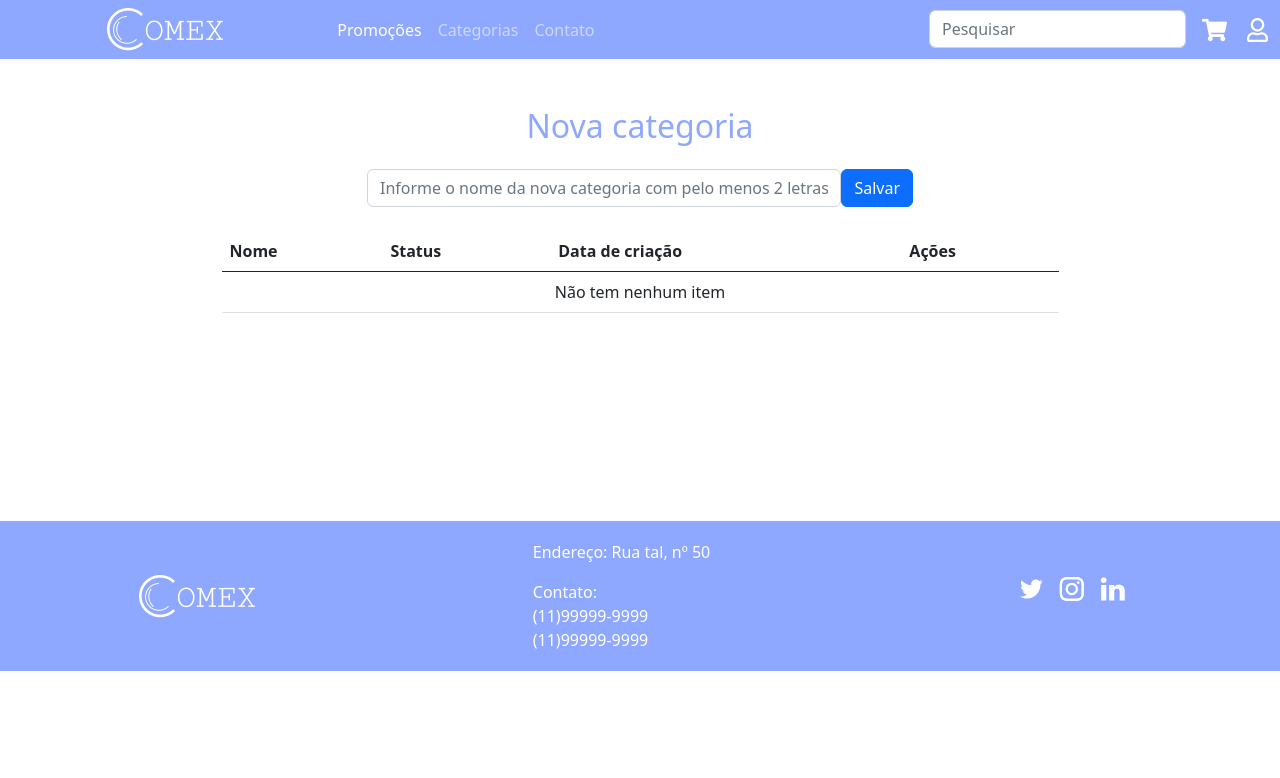
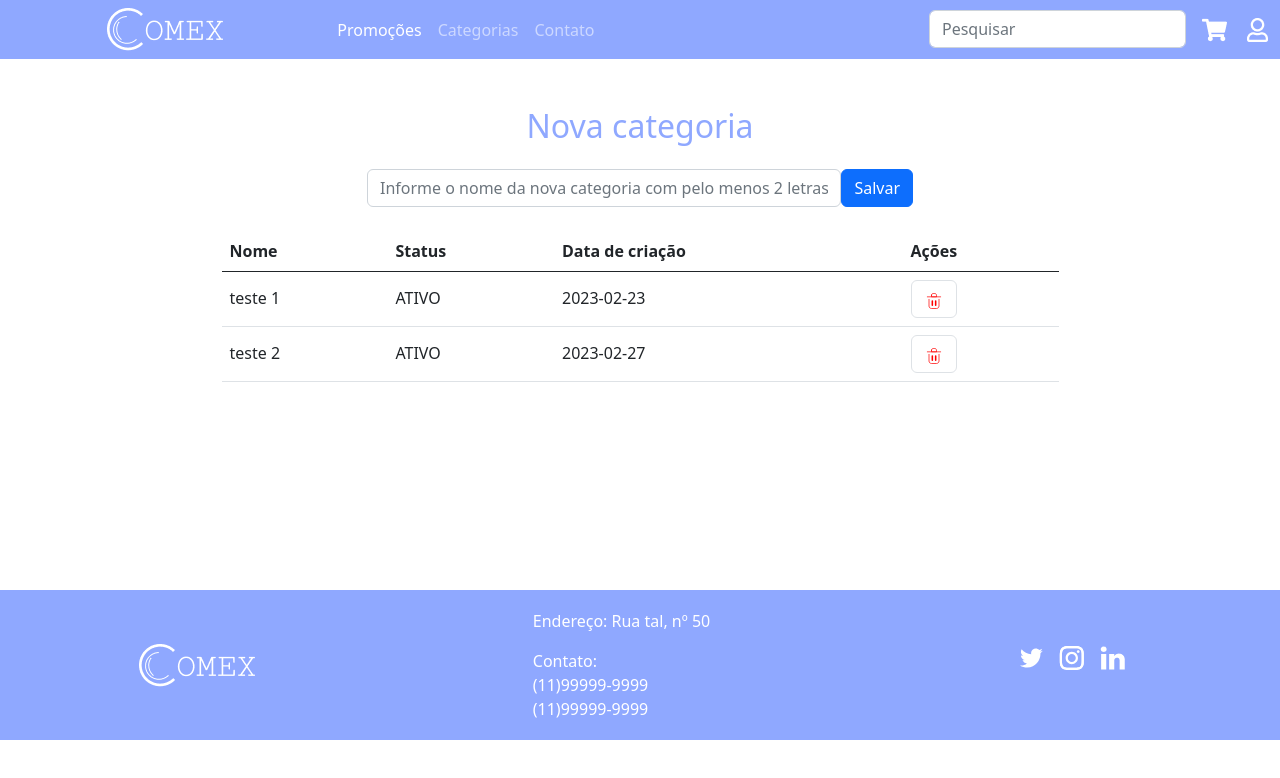
Before and after one commit to RickRiosDne/comex-frontend-vue3, a Vue app: page /categorias in a window 1280 px wide. Shown: the top 778 px of the page. Built offline with nearby package versions, Linux system fonts and the light colour scheme; data requests are answered from the project's data file.

Commit message:
criando um service de categorias onde é permite realizar um CRUD na pagina de categorias usando json-server

```diff
--- /dev/null
+++ b/db.json
@@ -0,0 +1,95 @@
+{
+  "clientes": [
+    {
+      "id": "ca53d0c6-edd6-4e3c-bf81-6157e9d7d646",
+      "nome": "jorge",
+      "sobrenome": "silva",
+      "cpf": "47398423861",
+      "telefone": "43243243243",
+      "endereco": {
+        "rua": "Rodovia José Simões Louro Júnior",
+        "numero": null,
+        "bairro": "Penteado",
+        "cidade": "Embu-Guaçu",
+        "estado": "SP",
+        "cep": "06924-760",
+        "complemento": null
+      },
+      "email": "jorge@jorgeq.com"
+    },
+    {
+      "_id": "fd2d741c-2087-4755-9adf-a58cb1e66281",
+      "nome": "cliente tal 1",
+      "sobrenome": "sobrenome tal",
+      "cpf": "47398423861",
+      "telefone": "43243243243",
+      "endereco": {
+        "rua": "Praça da Sé",
+        "numero": "1",
+        "bairro": "Sé",
+        "cidade": "São Paulo",
+        "estado": "SP",
+        "cep": "01001-000",
+        "complemento": "lado ímpar"
+      },
+      "email": "teste@teste.com",
+      "id": "D6Yo1Gb"
+    }
+  ],
+  "produtos": [
+    {
+      "id": "25d744de-0212-42c3-b430-4f43643e3e7f",
+      "nome": "teste",
+      "url": "https://acaonsfatima.org.br/wp-content/uploads/2021/09/informatica-conteudo-pagina-1.png",
+      "descricao": "desc",
+      "preco": 1,
+      "quantidade_estoque": 11,
+      "categoria": null,
+      "criacao": "2023-2-24"
+    },
+    {
+      "id": "e7762fbb-9037-4ecc-9acd-732374360bf6",
+      "nome": "teste 2",
+      "url": "https://acaonsfatima.org.br/wp-content/uploads/2021/09/informatica-conteudo-pagina-1.png",
+      "descricao": "desc",
+      "preco": 2,
+      "quantidade_estoque": 22,
+      "categoria": 1,
+      "criacao": "2023-2-24"
+    },
+    {
+      "id": "73647107-893d-4514-852a-a98912933fd7",
+      "nome": "teste 3",
+      "url": "",
+      "descricao": "desc",
+      "preco": 3,
+      "quantidade_estoque": 33,
+      "categoria": 3,
+      "criacao": "2023-2-24"
+    },
+    {
+      "id": "89f4b55e-6a72-43a8-bd4b-9198291dc05a",
+      "nome": "teste",
+      "url": "https://acaonsfatima.org.br/wp-content/uploads/2021/09/informatica-conteudo-pagina-1.png",
+      "descricao": "teste",
+      "preco": 12,
+      "quantidade_estoque": 2,
+      "categoria": "2",
+      "criacao": "2023-03-08"
+    }
+  ],
+  "categorias": [
+    {
+      "id": "9aee0eff-78d8-4690-a64f-e516654b7f68",
+      "nome": "teste 1",
+      "status": "ATIVO",
+      "criacao": "2023-02-23"
+    },
+    {
+      "id": "6a354416-e19a-47f4-88cf-c0c58b3a2177",
+      "nome": "teste 2",
+      "status": "ATIVO",
+      "criacao": "2023-02-27"
+    }
+  ]
+}
--- a/package.json
+++ b/package.json
@@ -7,6 +7,7 @@
     "build": "run-p type-check build-only",
     "preview": "vite preview",
     "build-only": "vite build",
+    "api:fake": "json-server --watch db.json",
     "type-check": "vue-tsc --noEmit"
   },
   "dependencies": {
@@ -20,6 +21,8 @@
     "@types/uuid": "^9.0.1",
     "@vitejs/plugin-vue": "^4.0.0",
     "@vue/tsconfig": "^0.1.3",
+    "axios": "^1.3.4",
+    "json-server": "^0.17.2",
     "npm-run-all": "^4.1.5",
     "typescript": "~4.8.4",
     "vite": "^4.1.4",
--- /dev/null
+++ b/src/services/categorias.service.ts
@@ -0,0 +1,42 @@
+import http from './http/api';
+
+export default {
+  getCategorias: async () => {
+    try {
+      const data = await http.get(`categorias`);
+      return data.data;
+    } catch (err) {
+      return await Promise.reject(err);
+    }
+  },
+
+  insertCategorias: async (params: Object) => {
+    try {
+      const data = await http.post(`categorias`, params);
+      return data.data;
+    } catch (err) {
+      return await Promise.reject(err);
+    }
+  },
+
+  deleteCategorias: async (params: string) => {
+    try {
+      const data = await http.delete(`categorias/${params}`);
+      return data.data;
+    } catch (err) {
+      return await Promise.reject(err);
+    }
+  },
+
+  //   getUser() {
+  //     console.log(http);
+  //     http
+  //       .get('/categorias')
+  //       .then((res) => {
+  //         return res.data;
+  //       })
+  //       .catch((error) => {
+  //         console.log(error);
+  //       });
+  //   },
+};
--- /dev/null
+++ b/src/services/http/api.ts
@@ -0,0 +1,7 @@
+import axios from 'axios';
+
+const http = axios.create({
+  baseURL: 'http://localhost:3000',
+});
+
+export default http;
--- a/src/views/CadastroCategorias.vue
+++ b/src/views/CadastroCategorias.vue
@@ -2,22 +2,34 @@
     import type { Categoria } from '@/models/Categoria.js';
     import { criarCategoria } from '@/models/Categoria.js';
     import IconDelete from '@/views/components/IconDelete.vue'
-    import { ref } from 'vue'
+    import { onMounted, ref } from 'vue'
+    import categoriasService from '@/services/categorias.service'
 
     const listaCategorias = ref<Categoria[]>([])
     let nomeCategoria = ''
 
-    function inserirCategoria(nome: string): void {
-        nomeCategoria = ''
-        listaCategorias.value.push(criarCategoria(nome))
-        // console.log(listaCategorias.value)
+    async function getCategorias() {
+        const categorias = await categoriasService.getCategorias()
+        listaCategorias.value = categorias
     }
 
-    function excluirCategoria(id: string): void {
-        let novaLista = listaCategorias.value.filter(objeto => objeto.id !== id)
-        listaCategorias.value= novaLista
+    async function inserirCategoria(nome: string) {
+        nomeCategoria = ''
+        await categoriasService.insertCategorias(criarCategoria(nome))
+        await getCategorias()
+        // listaCategorias.value.push(criarCategoria(nome))
     }
 
+    async function excluirCategoria(id: string) {
+        await categoriasService.deleteCategorias(id)
+        await getCategorias()
+        // let novaLista = listaCategorias.value.filter(objeto => objeto.id !== id)
+        // listaCategorias.value= novaLista
+    }
+
+    onMounted(() => {
+        getCategorias()
+    })
 </script>
 
 <template>
```
Also changed, not shown: 1 other file (tests, documents, lock files or other folders).
